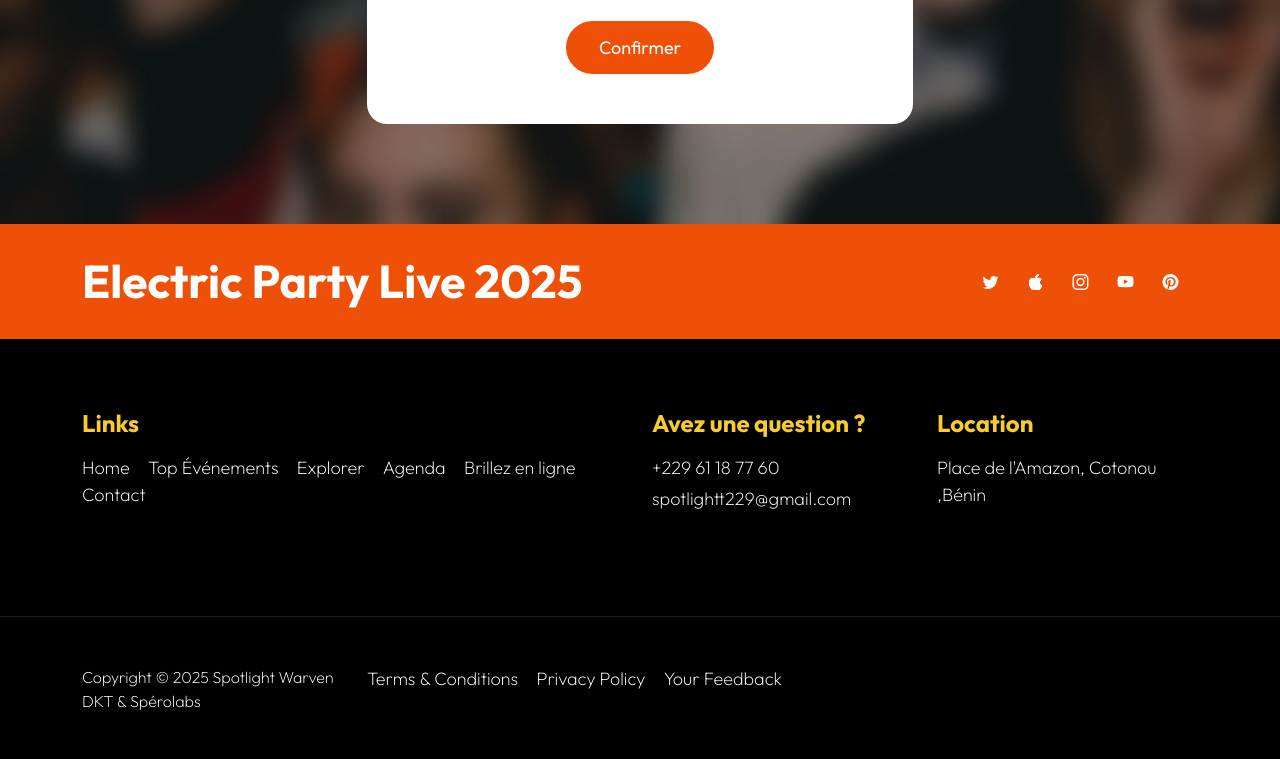
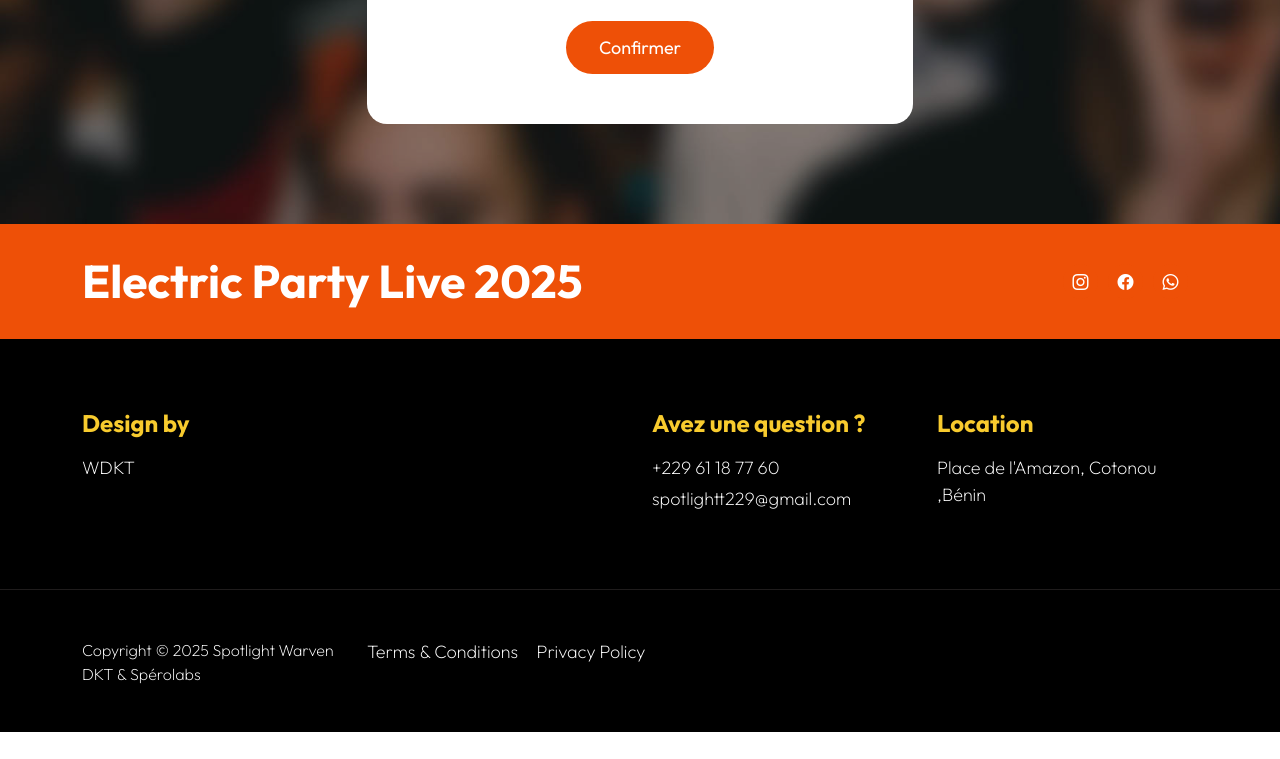
Before and after one commit to warvendkt/Spotlight, a plain HTML site: page ticket.html in a window 1280 px wide. Shown: the part 779-1538 px from the top of the page. After the commit the page ends 1511 px from the top, so only its background shows below. Drawn offline with Linux system fonts and the light colour scheme.

Commit message:
corection

```diff
--- a/ticket.html
+++ b/ticket.html
@@ -169,33 +169,23 @@ https://templatemo.com/tm-583-festava-live
 
                         <div class="col-lg-6 col-12 d-flex justify-content-lg-end align-items-center">
                             <ul class="social-icon d-flex justify-content-lg-end">
-                                <li class="social-icon-item">
-                                    <a href="#" class="social-icon-link">
-                                        <span class="bi-twitter"></span>
-                                    </a>
-                                </li>
+
 
                                 <li class="social-icon-item">
-                                    <a href="#" class="social-icon-link">
-                                        <span class="bi-apple"></span>
-                                    </a>
-                                </li>
-
-                                <li class="social-icon-item">
-                                    <a href="#" class="social-icon-link">
+                                    <a href="https://www.instagram.com/thespotlight_229?igsh=aWphdzQxZjhwc3V2" class="social-icon-link">
                                         <span class="bi-instagram"></span>
                                     </a>
                                 </li>
 
                                 <li class="social-icon-item">
                                     <a href="#" class="social-icon-link">
-                                        <span class="bi-youtube"></span>
+                                        <span class="bi-facebook"></span>
                                     </a>
                                 </li>
 
                                 <li class="social-icon-item">
                                     <a href="#" class="social-icon-link">
-                                        <span class="bi-pinterest"></span>
+                                        <span class="bi-whatsapp"></span>
                                     </a>
                                 </li>
                             </ul>
@@ -208,31 +198,14 @@ https://templatemo.com/tm-583-festava-live
                 <div class="row">
 
                     <div class="col-lg-6 col-12 mb-4 pb-2">
-                        <h5 class="site-footer-title mb-3">Links</h5>
+                        <h5 class="site-footer-title mb-3">Design by</h5>
 
                         <ul class="site-footer-links">
                             <li class="site-footer-link-item">
-                                <a href="#" class="site-footer-link">Home</a>
+                                <a href="https://rr151.github.io/warvendkt/" class="site-footer-link">WDKT</a>
                             </li>
 
-                            <li class="site-footer-link-item">
-                                <a href="#" class="site-footer-link">Top Événements</a>
-                            </li>
 
-                            <li class="site-footer-link-item">
-                                <a href="#" class="site-footer-link">Explorer</a>
-                            </li>
-
-                            <li class="site-footer-link-item">
-                                <a href="#" class="site-footer-link">Agenda </a>
-                            </li>
-
-                            <li class="site-footer-link-item">
-                                <a href="#" class="site-footer-link">Brillez en ligne</a>
-                            </li>
-
-                            <li class="site-footer-link-item">
-                                <a href="#" class="site-footer-link">Contact</a>
                             </li>
                         </ul>
                     </div>
@@ -275,7 +248,7 @@ https://templatemo.com/tm-583-festava-live
                         <div class="col-lg-8 col-12 mt-lg-5">
                             <ul class="site-footer-links">
                                 <li class="site-footer-link-item">
-                                    <a href="#" class="site-footer-link">Terms &amp; Conditions</a>
+                                    <a href="https://www.privacypolicyonline.com/sample-terms-conditions-template/" class="site-footer-link" class="site-footer-link">Terms &amp; Conditions</a>
                                 </li>
 
                                 <li class="site-footer-link-item">
@@ -283,8 +256,7 @@ https://templatemo.com/tm-583-festava-live
                                 </li>
 
                                 <li class="site-footer-link-item">
-                                    <a href="#" class="site-footer-link">Your Feedback</a>
-                                </li>
+                                                                  </li>
                             </ul>
                         </div>
                     </div>
```
Also changed, not shown: index.html (+12 -36 lines).
